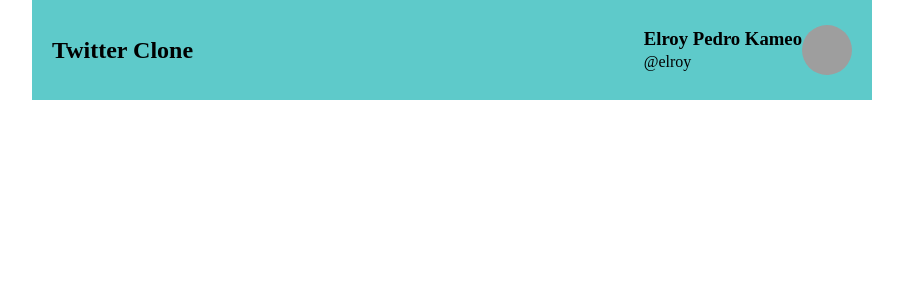
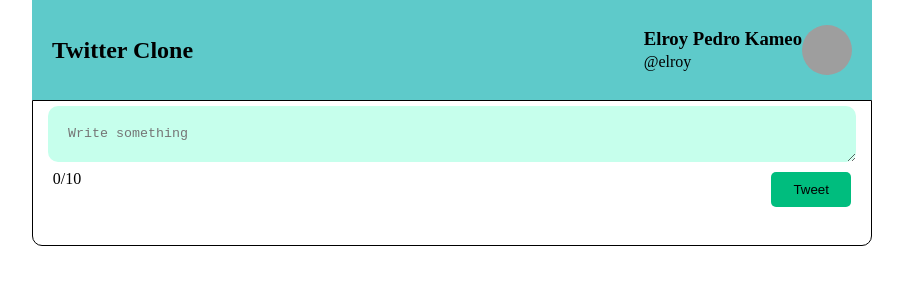
Before and after one commit to elroypedrokameo/task2-twitter-clone, a Vue app: page / in a window 1280 px wide. Shown: the top 300 px of the page, without its empty margins (188-1091 px from the left). Built offline with nearby package versions, Linux system fonts and the light colour scheme; grey boxes are pictures that could not be loaded.

Commit message:
feat: tweetform, count characters, and submit button

```diff
--- a/src/App.vue
+++ b/src/App.vue
@@ -1,5 +1,6 @@
 <script>
   import Navbar from './components/Navbar/Navbar.vue';
+  import TweetForm from './components/Tweet Form/TweetForm.vue'
 
   export default {
     provide() {
@@ -10,7 +11,8 @@
       }
     },
     components: {
-      Navbar
+      Navbar,
+      TweetForm
     }
   }
 </script>
@@ -18,6 +20,7 @@
 <template>
   <div class="main">
     <Navbar />
+    <TweetForm />
   </div>
 </template>
 
--- /dev/null
+++ b/src/components/Button/Button.vue
@@ -0,0 +1,30 @@
+<template>
+  <button class="button" >Tweet</button>
+</template>
+
+<script>
+export default {
+
+}
+</script>
+
+<style scoped>
+  .button {
+    width: 5rem;
+    padding: 10px;
+    border: none;
+    border-radius: 5px;
+  }
+
+  .primary {
+    background-color: #00bd7e;
+  }
+
+  .secondary {
+    background-color: rgb(92, 85, 85);
+  }
+
+  .button:hover {
+    cursor: pointer;
+  }
+</style>
--- /dev/null
+++ b/src/components/Tweet Form/TweetForm.vue
@@ -0,0 +1,96 @@
+<template>
+  <div class="tweet-card">
+    <div>
+      <form class="form-tweet" action="submit" @submit.prevent="handleSubmit()">
+        <textarea @input="characterCheck()" v-model="text" class="input-tweet" placeholder="Write something" name="" id="" cols="30" rows="10"></textarea>
+        <div class="character-button">
+          <p class="character">{{countCharacters()}}/{{ maxChar }}</p>
+          <Button :disabled="isDisabled" :class="[isDisabled ? secondary : primary]"/>
+        </div>
+      </form>
+    </div>
+  </div>
+</template>
+
+<script>
+import Button from '../Button/Button.vue'
+
+export default {
+  data() {
+    return {
+      text: '',
+      maxChar: 10,
+      isDisabled: false,
+      primary: 'primary',
+      secondary: "secondary",
+      captions: []
+    }
+  },
+  components: {
+    Button
+  },
+  methods: {
+    countCharacters() {
+      return this.text.length
+    },
+    characterCheck() {
+      if (this.text.length > this.maxChar) {
+        this.isDisabled = true
+      } else {
+        this.isDisabled = false;
+      }
+    },
+    handleSubmit() {
+      this.captions.push(this.text)
+      console.log('Tweet', this.text)
+    }
+  }
+}
+</script>
+
+<style scoped>
+  .tweet-card {
+    border: solid 1px black;
+    border-radius: 0px 0px 10px 10px;;
+    width: 52.4rem;
+    height: 9rem;
+  }
+
+  .primary {
+    background-color: #00bd7e;
+  }
+
+  .secondary {
+    background-color: rgb(92, 85, 85);
+  }
+
+  .form-tweet {
+    display: flex;
+    flex-direction: column;
+  }
+
+  .character-button {
+    display: flex;
+    justify-content: space-between;
+    padding: 10px 20px;
+  }
+
+  .input-tweet {
+    background-color: rgb(198, 255, 236);
+    width: 48rem;
+    height: 1rem;
+    border: none;
+    padding: 20px;
+    margin: auto;
+    border-radius: 10px;
+    margin-top: 5px;
+  }
+
+  .input-tweet:focus {
+    outline: none;
+  }
+
+  .character {
+    margin-top: -2px;
+  }
+</style>
```
Also changed, not shown: src/components/Tweet Card/Like.vue (added, +13 -0 lines), src/components/Tweet Card/Retweet.vue (added, +13 -0 lines), src/components/Tweet Card/TweetCard.vue (added, +15 -0 lines).
